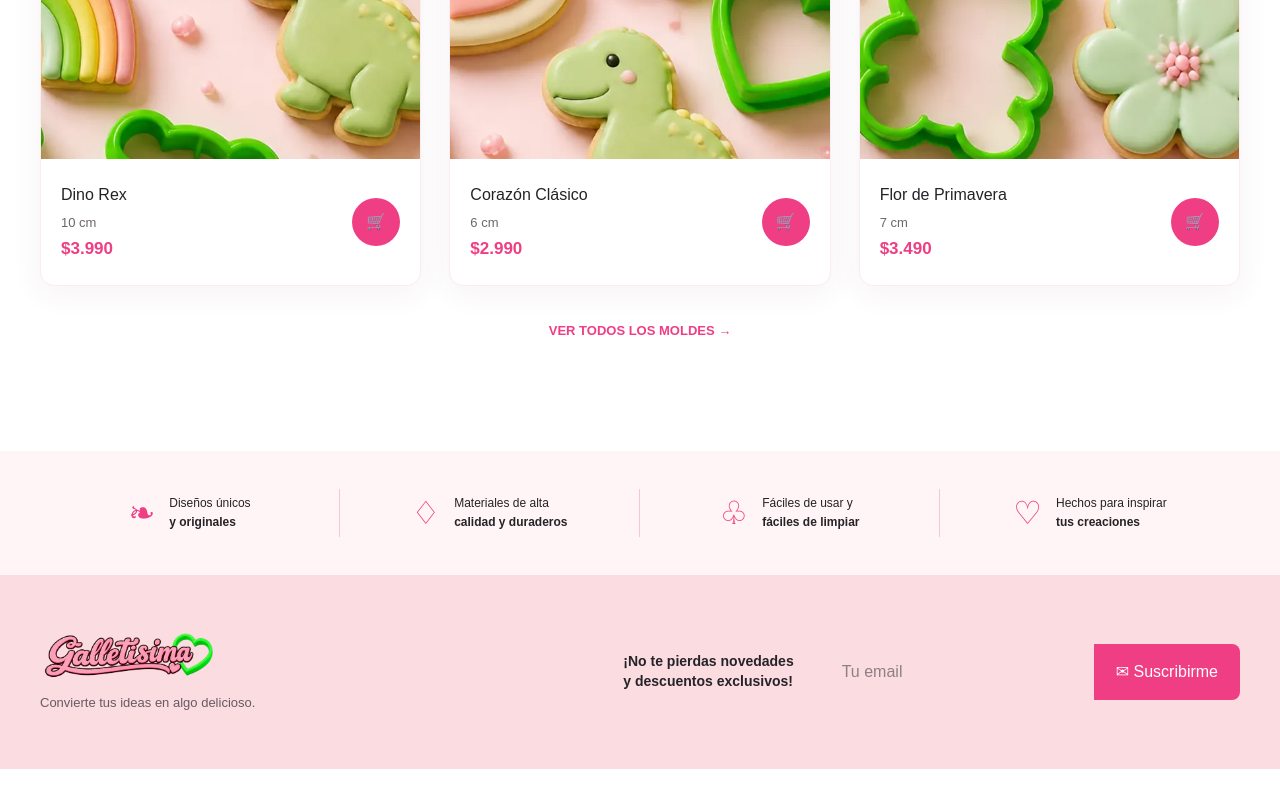
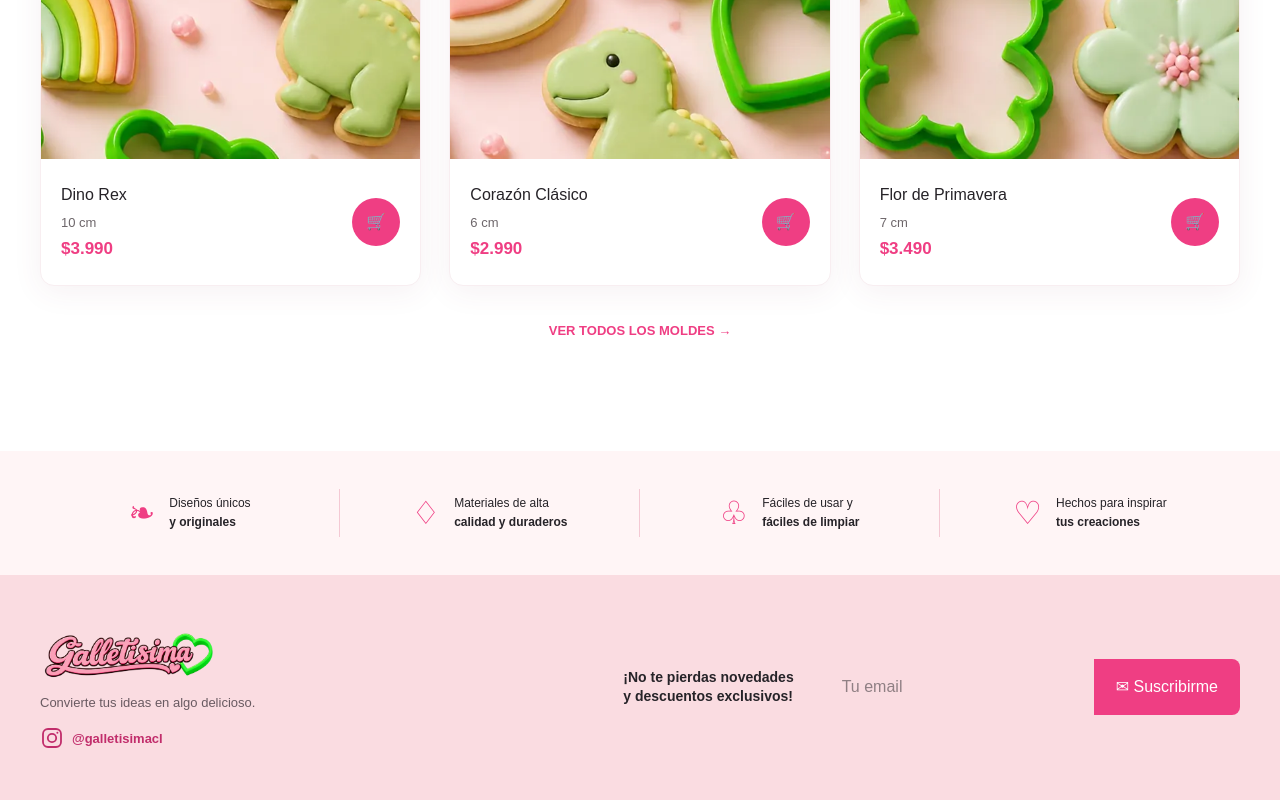
Before and after one commit to galletisima-cl/galletisima-cl, a Next.js app: page / in a window 1280 px wide. Shown: the part 1774-2574 px from the top of the page. Before the commit the page ends 2543 px from the top, so only its background shows below. Built offline with nearby package versions, Linux system fonts and the light colour scheme; no server answers; the database is empty.

Commit message:
feat: add Instagram link to footer

```diff
--- a/app/globals.css
+++ b/app/globals.css
@@ -92,6 +92,10 @@ footer { background:#fadce1; padding:42px 0; }
 .footer-inner { display:flex; align-items:center; justify-content:space-between; gap:40px; }
 .footer-brand img { width:175px; height:auto; display:block; }
 .footer-inner p { margin:7px 0; color:#695a61; font-size:13px; }
+.instagram-link { width:max-content; display:flex; align-items:center; gap:8px; margin-top:14px; color:#c12d6b; font-size:13px; font-weight:800; text-decoration:none; transition:color .2s,transform .2s; }
+.instagram-link svg { width:24px; height:24px; fill:none; stroke:currentColor; stroke-width:1.8; }
+.instagram-link .instagram-dot { fill:currentColor; stroke:none; }
+.instagram-link:hover { color:var(--pink); transform:translateX(2px); }
 form { display:flex; gap:30px; align-items:center; }
 form label { font-weight:800; font-size:14px; line-height:1.4; }
 form div { display:flex; }
--- a/app/page.tsx
+++ b/app/page.tsx
@@ -126,7 +126,7 @@ export default function Home() {
 
       <footer id="contacto">
         <div className="shell footer-inner">
-          <div className="footer-brand"><Image src="/galletisima-logo.png" alt="Galletísima" width={220} height={86} /><p>Convierte tus ideas en algo delicioso.</p></div>
+          <div className="footer-brand"><Image src="/galletisima-logo.png" alt="Galletísima" width={220} height={86} /><p>Convierte tus ideas en algo delicioso.</p><a className="instagram-link" href="https://www.instagram.com/galletisimacl" target="_blank" rel="noreferrer" aria-label="Síguenos en Instagram como galletisimacl"><svg viewBox="0 0 24 24" aria-hidden="true"><rect x="3" y="3" width="18" height="18" rx="5"/><circle cx="12" cy="12" r="4.2"/><circle className="instagram-dot" cx="17.4" cy="6.7" r="1"/></svg><span>@galletisimacl</span></a></div>
           <form onSubmit={(event) => { event.preventDefault(); setNotice("¡Gracias! Pronto recibirás nuestras novedades"); }}>
             <label htmlFor="email">¡No te pierdas novedades<br/>y descuentos exclusivos!</label>
             <div><input id="email" type="email" placeholder="Tu email" required/><button>✉ Suscribirme</button></div>
```
